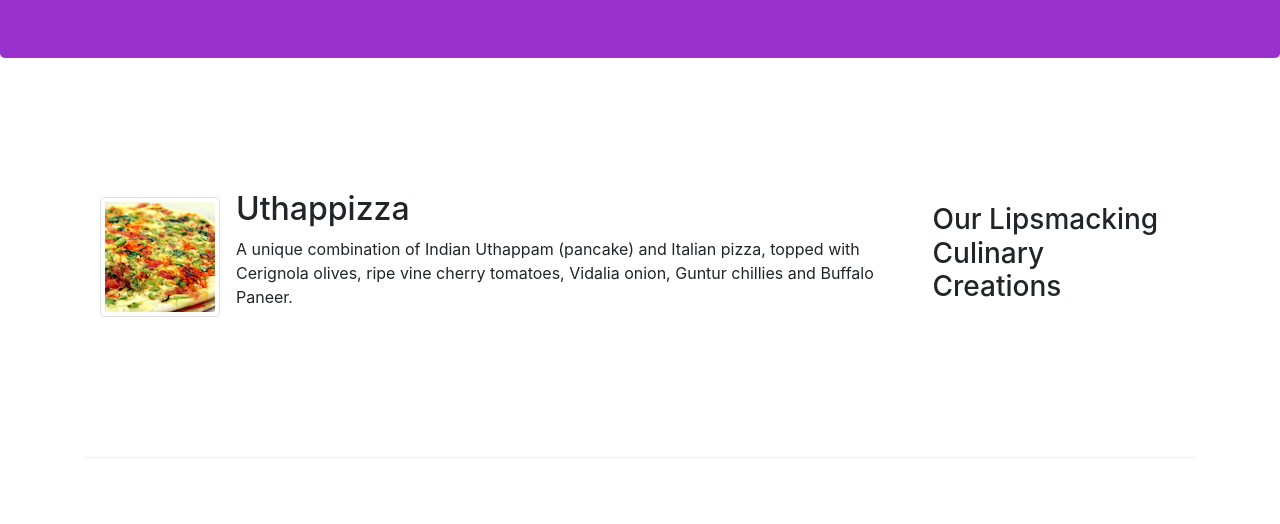
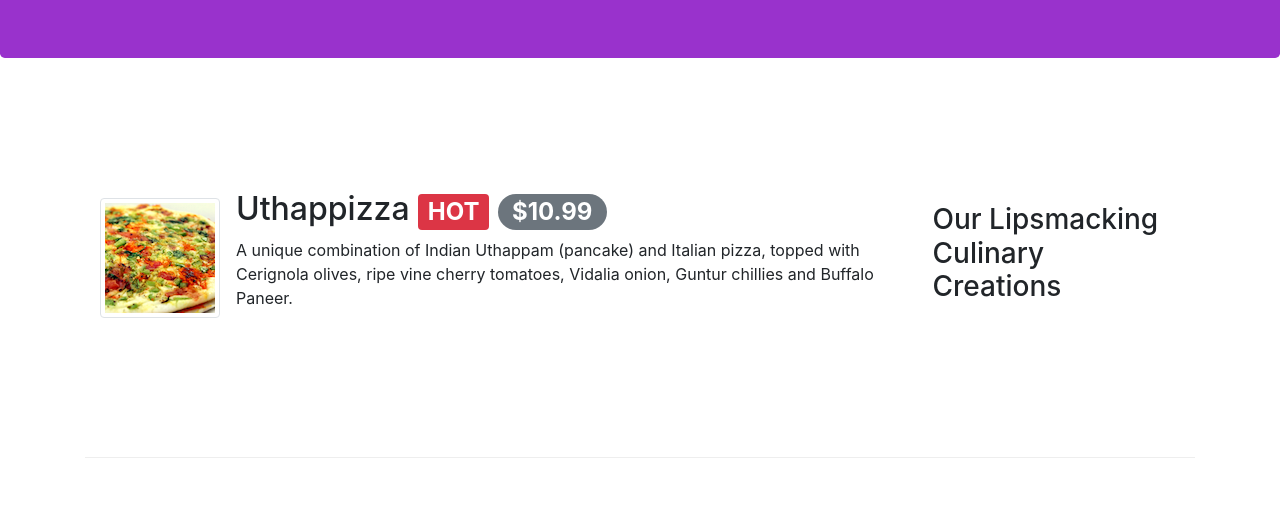
Before and after one commit to Vijayram2521/Bootstrap, a website: page index.html in a window 1280 px wide. Shown: the part 276-800 px from the top of the page. Drawn offline with nearby package versions, Linux system fonts and the light colour scheme.

Commit message:
Alerting Users

```diff
--- a/index.html
+++ b/index.html
@@ -53,7 +53,8 @@
                 <div class="media">
                     <img class="d-flex mr-3 img-thumbnail align-self-center" src="img/uthappizza.png" alt="Uthappizza">
                     <div class="media-body">
-                        <h2 class="mt-0">Uthappizza</h2>
+                        <h2 class="mt-0">Uthappizza <span class="badge badge-danger">HOT</span>
+                            <span class="badge badge-pill badge-secondary">$10.99</span></h2>
                         <p class="d-none d-sm-block">A unique combination of Indian Uthappam (pancake) and Italian pizza, topped with Cerignola olives, ripe vine cherry tomatoes, Vidalia onion, Guntur chillies and Buffalo Paneer.</p>
                     </div>
                 </div>
```
